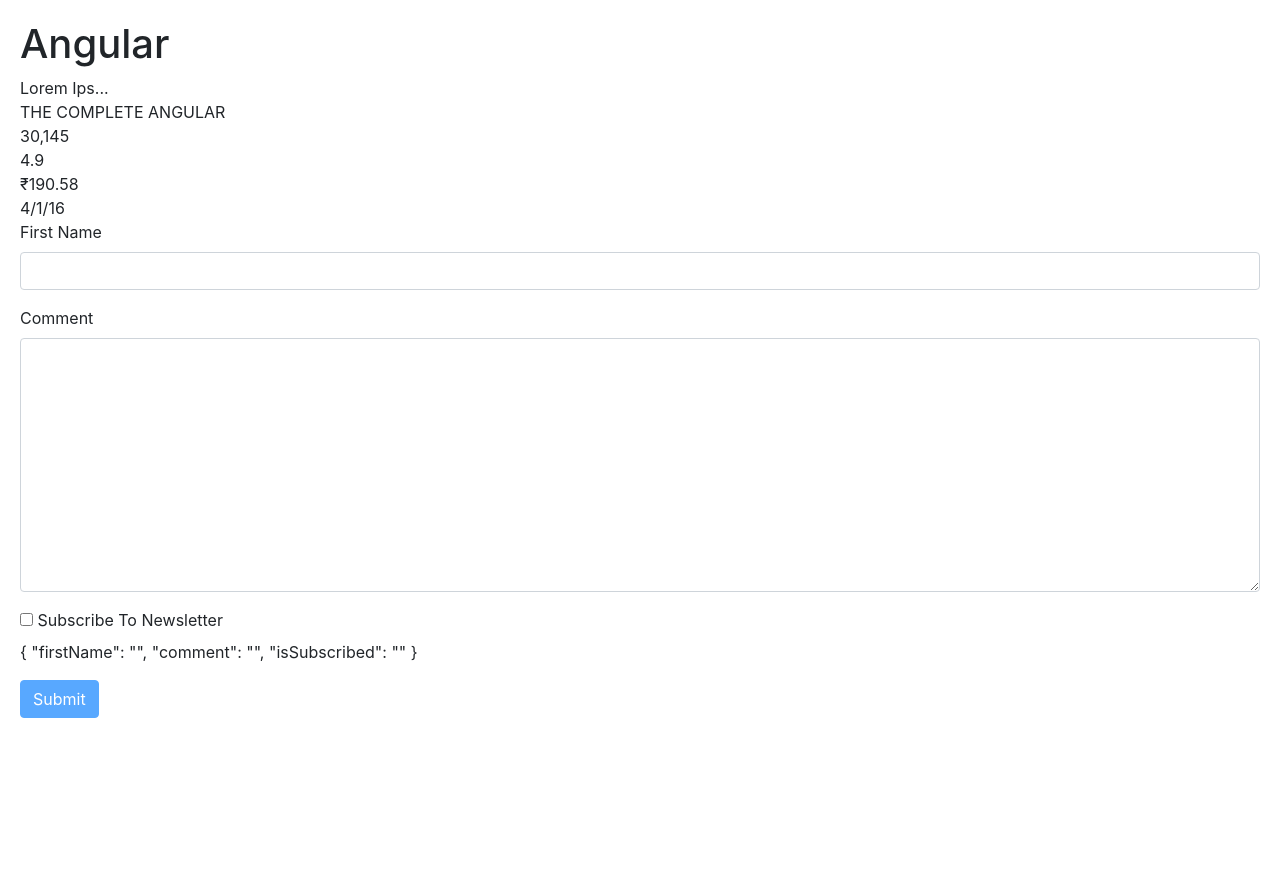
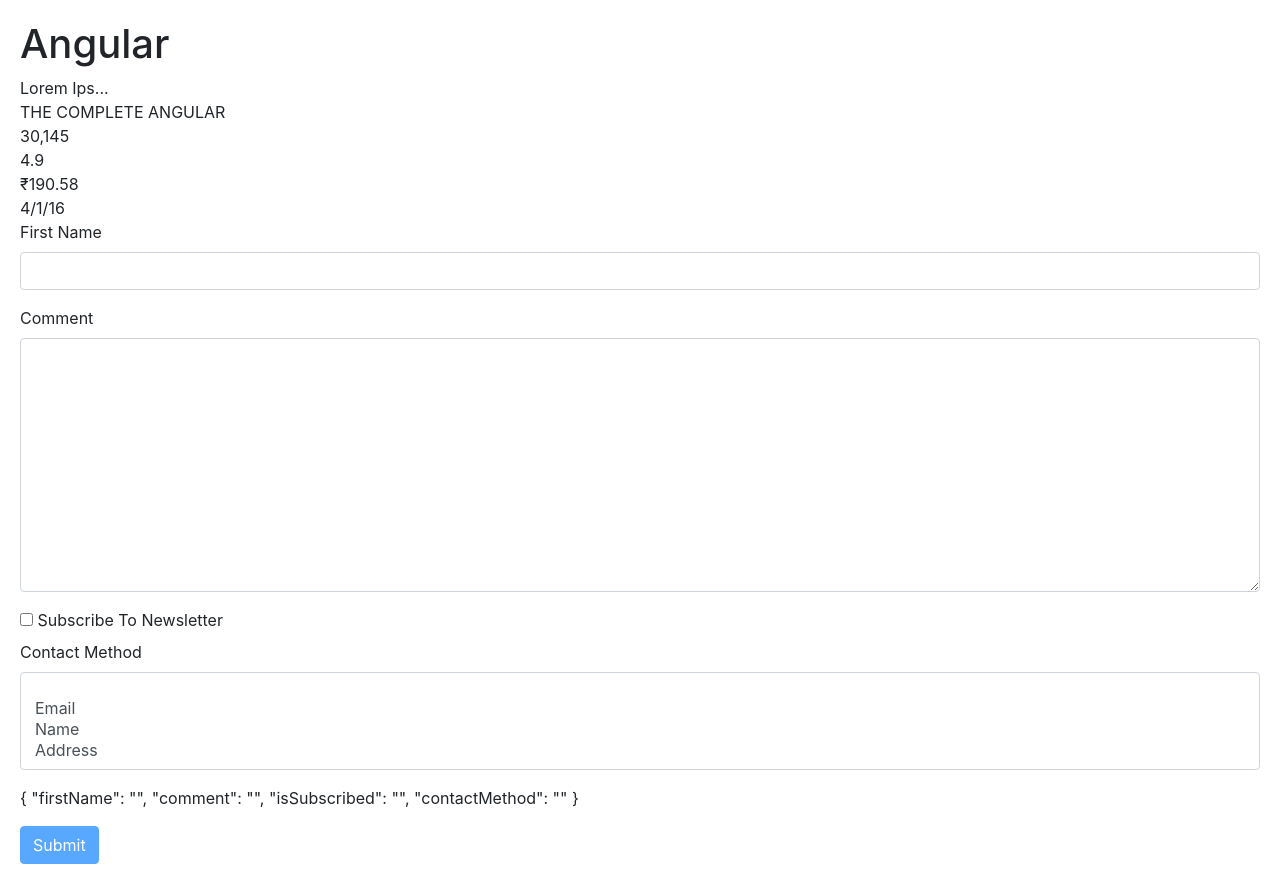
Before and after one commit to amanpasi/hello-world, an Angular app: page / in a window 1280 px wide. Before the commit the page ends 800 px from the top, so only its background shows below. Built offline with nearby package versions, Linux system fonts and the light colour scheme.

Commit message:
dropdown

```diff
--- a/src/app/contact-form/contact-form.component.html
+++ b/src/app/contact-form/contact-form.component.html
@@ -41,9 +41,22 @@
       Subscribe To Newsletter
     </label>
   </div>
+
+  <div class="form-group">
+    <label for="contactMethod">
+      Contact Method
+    </label>
+    <select multiple ngModel name="contactMethod" id="contactMethod" class="form-control">
+      <option value=""></option>
+      <option *ngFor="let method of contactMethods" [ngValue]="method.id" >{{ method.name }} </option>
+    </select>
+  </div>
+
+
   <p>
     {{ f.value | json }}
   </p>
 
+
   <button class="btn btn-primary" [disabled]="!f.valid" >Submit</button>
 </form>
--- a/src/app/contact-form/contact-form.component.ts
+++ b/src/app/contact-form/contact-form.component.ts
@@ -12,6 +12,13 @@
   submit(f){
     console.log(f);
   }
+
+  contactMethods = [
+    { id:1 , name:'Email' },
+    { id:2 , name:'Name' },
+    { id:3 , name:'Address' }
+  ];
+
   constructor() { }
 
   ngOnInit() {
```
